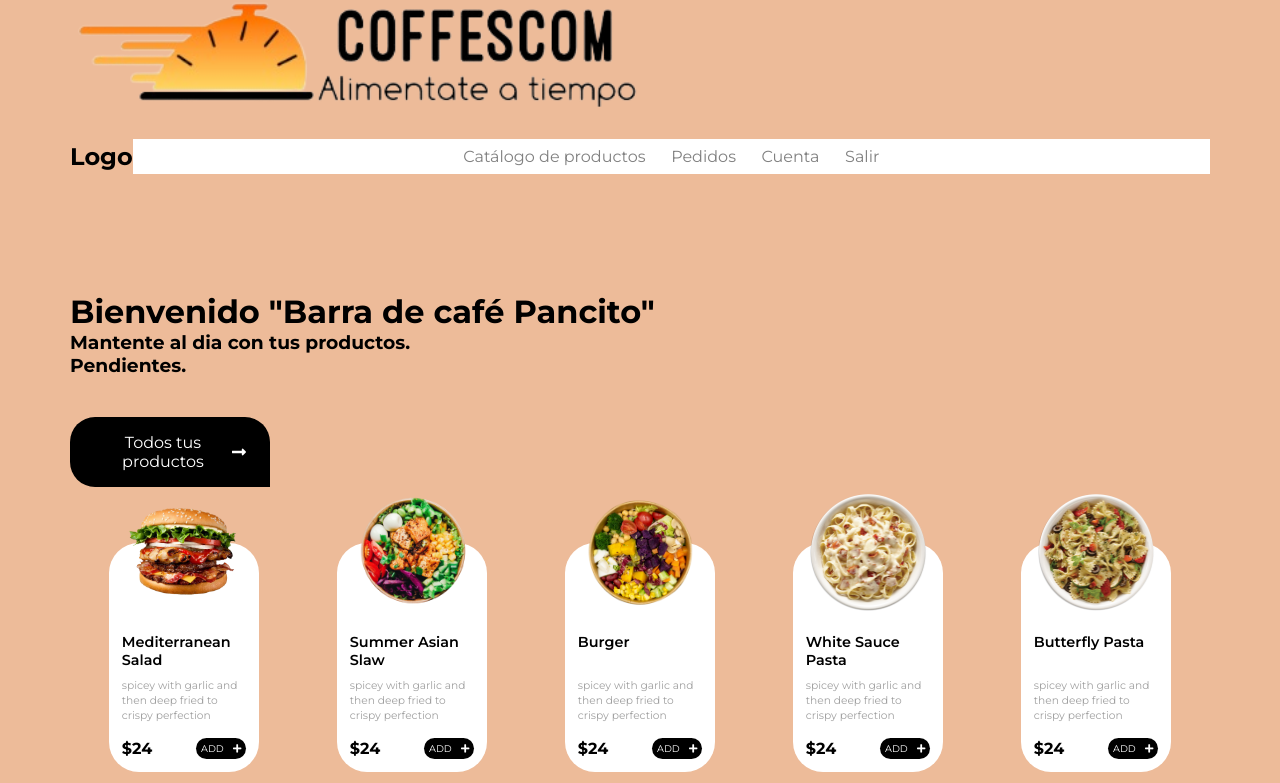
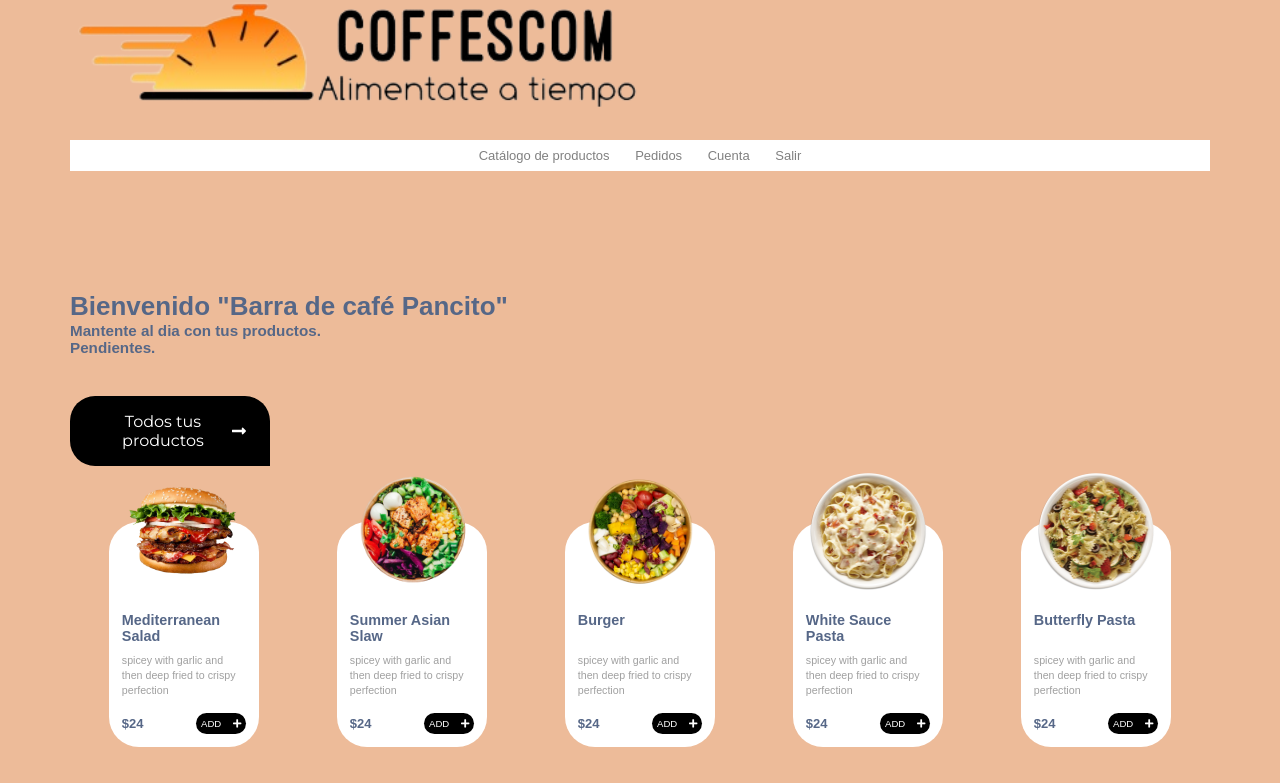
Before and after one commit to LuisFC7/Coffescom, a React (Create React App) app in the folder Source/: page / in a window 1280 px wide. Shown: the top 783 px of the page. Built offline with nearby package versions, Linux system fonts and the light colour scheme; grey boxes are pictures that could not be loaded.

Commit message:
Conexiones hechas

```diff
--- a/Source/src/App.jsx
+++ b/Source/src/App.jsx
@@ -7,6 +7,8 @@
   Route,
 } from 'react-router-dom';
 
+import editAdminProfile from './pages/editAdminProfile';
+import ProductAdministrarion from './pages/Products';
 import Administradort from './pages/Administrador de tienda';
 import Pedidosp from './pages/Pedidos';
 import Home from './pages/Home';
@@ -18,7 +20,9 @@
       <Router>
         <Switch>
           <Route exact path='/' component={Administradort} />
+          <Route exact path='/perfilA' component={editAdminProfile} />
           <Route exact path='/pedidos' component={Pedidosp} />
+          <Route exact path='/productos' component={ProductAdministrarion} />
           <Route exact path='/' component={Home} />
           <Route exact path='/cart' component={Cart} />
           <Redirect to='/' />
--- a/Source/src/components/MenuH/Header.js
+++ b/Source/src/components/MenuH/Header.js
@@ -12,7 +12,6 @@
 
   return (
     <HeaderWrapper>
-      <h2>Logo</h2>
       <Navbar open={open} />
       <MenuButton open={open} handleClick={handleClick} />
     </HeaderWrapper>
--- a/Source/src/components/MenuH/Navbar.js
+++ b/Source/src/components/MenuH/Navbar.js
@@ -4,11 +4,13 @@
 function Navbar({ open }) {
   const history=useHistory();
   const handleClick=()=>history.push('/pedidos');
+  const handleClick2=()=>history.push('/productos');
+  const handleClick3=()=>history.push('/perfilA');
   return (
     <NavbarWrapper open={open}>
-      <a onClick={handleClick}>Catálogo de productos</a>
+      <a onClick={handleClick2}>Catálogo de productos</a>
       <a onClick={handleClick}>Pedidos</a>
-      <a onClick={handleClick}>Cuenta</a>
+      <a onClick={handleClick3}>Cuenta</a>
       <a onClick={handleClick}>Salir</a>
     </NavbarWrapper>
   );
--- a/Source/src/pages/Products/index.jsx
+++ b/Source/src/pages/Products/index.jsx
@@ -2,7 +2,7 @@
 import { connect } from 'react-redux';
 import { useHistory } from 'react-router';
 import { createStructuredSelector } from 'reselect';
-import { selectCartItemsCount } from '../../../redux/cart/cart.selector';
+// import { selectCartItemsCount } from '../../../redux/cart/cart.selector';
 import './styles.css';
 
 const ProductAdministrarion = () => {
--- a/Source/src/pages/editAdminProfile/index.jsx
+++ b/Source/src/pages/editAdminProfile/index.jsx
@@ -2,7 +2,7 @@
 import { connect } from 'react-redux';
 import { useHistory } from 'react-router';
 import { createStructuredSelector } from 'reselect';
-import { selectCartItemsCount } from '../../../redux/cart/cart.selector';
+// import { selectCartItemsCount } from '../../../redux/cart/cart.selector';
 import './styles.css';
 
 const editAdminProfile = () => {
```
